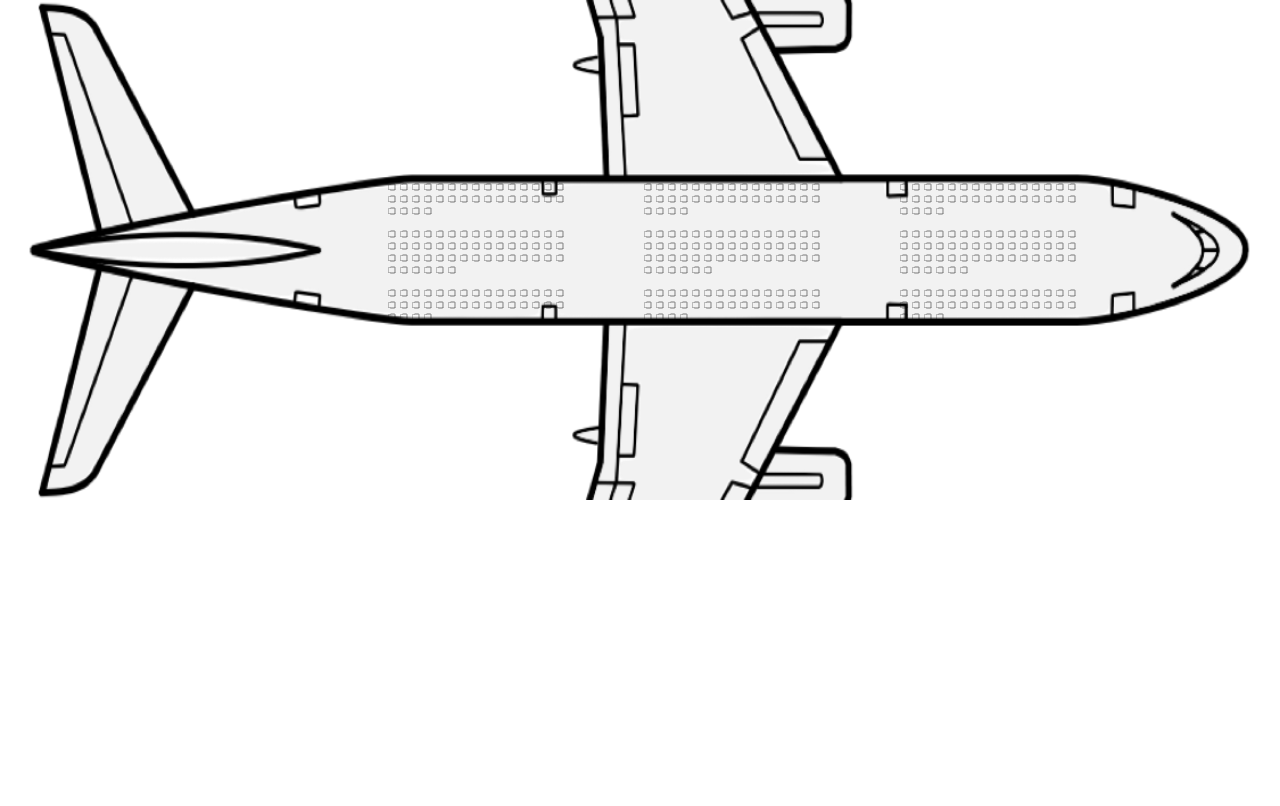
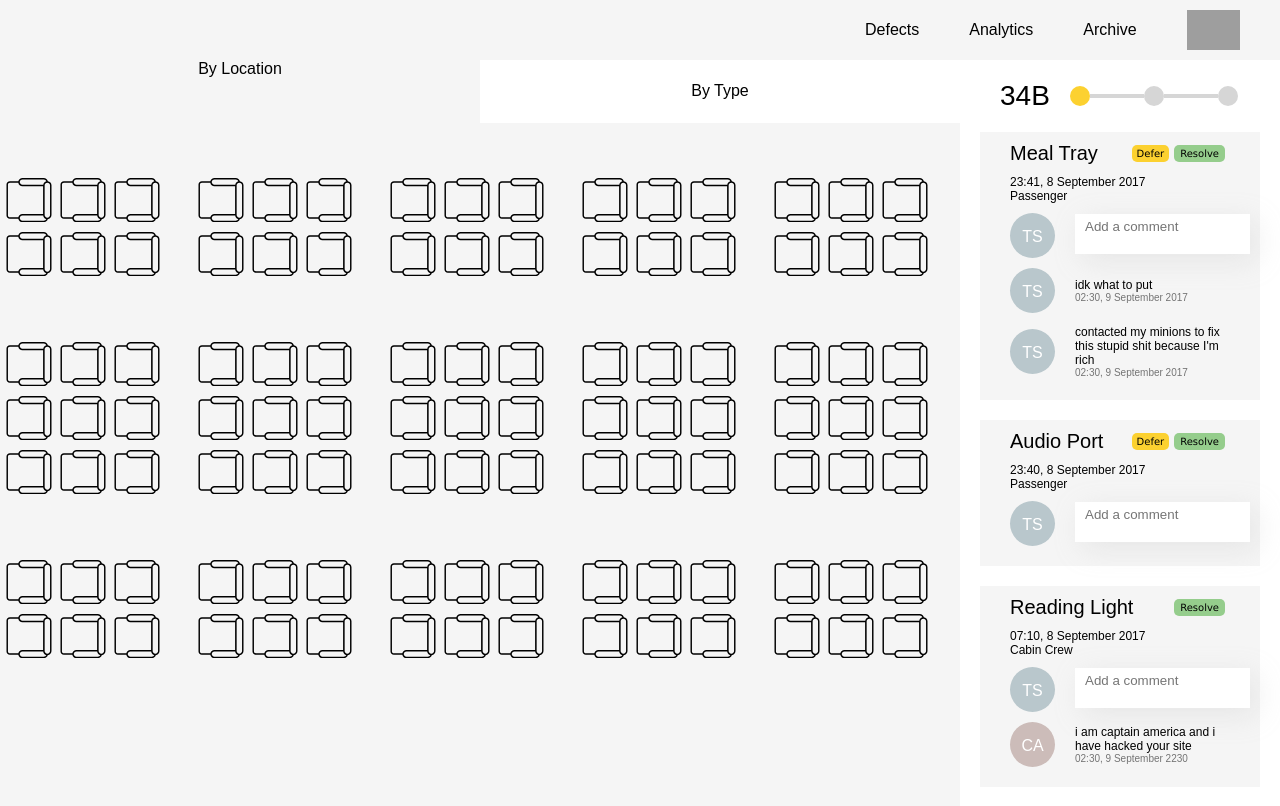
Before and after one commit to pyxyyy/defect-management, a React (Create React App) app in the folder engineer/: page / in a window 1280 px wide. Shown: the top 806 px of the page. Built offline with nearby package versions, Linux system fonts and the light colour scheme; grey boxes are pictures that could not be loaded.

Commit message:
Auto stash before merge of "master" and "origin/master"

```diff
--- a/engineer/src/components/Flight/Flight.css
+++ b/engineer/src/components/Flight/Flight.css
@@ -6,41 +6,18 @@ h1 {
 }
 
 .aeroplane {
-    background-image: url("aeroplane1.png");
-    background-size: 100% 100%;
     height: 500px;
 }
 
-.section1 {
-    padding-left: 30%;
-    width: 15%;
-    padding-top: 13.55%;
-    display: inline-block;
-}
-
-.section2 {
-    padding-left: 30%;
-    width: 15%;
-    padding-top: 0.2%;
-    display: inline-block;
-}
-
-.section3 {
-    padding-left: 5%;
-    width: 15%;
-    padding-top: 13.55%;
-    display: inline-block;
-}
-
-.section4 {
-    padding-left: 5%;
-    width: 15%;
+.section {
+    padding-top: 5%;
+    width: 20%;
     display: inline-block;
 }
 
 .grid td {
-    width: 8px;
-    height: 8px;
+    width: 50px;
+    height: 50px;
     text-align: center;
     float: left;
     margin: 1px;
@@ -52,7 +29,6 @@ h1 {
 }
 
 .incomplete {
-    background-image: url("seat.svg");
     color: #fff;
     display: inline-block;
 }
--- a/engineer/src/components/Flight/Flight.js
+++ b/engineer/src/components/Flight/Flight.js
@@ -16,10 +16,10 @@ class Flight extends Component {
             ],
             complete: []
         };
-        for (let i = 0; i < 34; i++) {
+        for (let i = 0; i < 6; i++) {
             this.state.seat.push('');
         }
-        for (let i = 0; i < 51; i++) {
+        for (let i = 0; i < 9; i++) {
             this.state.seat1.push('');
         }
     }
@@ -42,63 +42,105 @@ class Flight extends Component {
         return (
             <div className="aeroplane">
                 <DrawGrid
-                    class = "section1"
+                    class = "section"
                     seat = { this.state.seat }
                     complete = { this.state.complete }
                     incomplete = { this.state.incomplete }
                     onClickData = { this.onClickData.bind(this) }
                 />
                 <DrawGrid
-                    class = "section3"
+                    class = "section"
                     seat = { this.state.seat }
                     complete = { this.state.complete }
                     incomplete = { this.state.incomplete }
                     onClickData = { this.onClickData.bind(this) }
                 />
                 <DrawGrid
-                    class = "section3"
+                    class = "section"
                     seat = { this.state.seat }
                     complete = { this.state.complete }
                     incomplete = { this.state.incomplete }
                     onClickData = { this.onClickData.bind(this) }
                 />
                 <DrawGrid
-                    class = "section2"
+                    class = "section"
+                    seat = { this.state.seat }
+                    complete = { this.state.complete }
+                    incomplete = { this.state.incomplete }
+                    onClickData = { this.onClickData.bind(this) }
+                />
+                <DrawGrid
+                    class = "section"
+                    seat = { this.state.seat }
+                    complete = { this.state.complete }
+                    incomplete = { this.state.incomplete }
+                    onClickData = { this.onClickData.bind(this) }
+                />
+                <DrawGrid
+                    class = "section"
                     seat = { this.state.seat1 }
                     complete = { this.state.complete }
                     incomplete = { this.state.incomplete }
                     onClickData = { this.onClickData.bind(this) }
                 />
                 <DrawGrid
-                    class = "section4"
+                    class = "section"
                     seat = { this.state.seat1 }
                     complete = { this.state.complete }
                     incomplete = { this.state.incomplete }
                     onClickData = { this.onClickData.bind(this) }
                 />
                 <DrawGrid
-                    class = "section4"
+                    class = "section"
                     seat = { this.state.seat1 }
                     complete = { this.state.complete }
                     incomplete = { this.state.incomplete }
                     onClickData = { this.onClickData.bind(this) }
                 />
                 <DrawGrid
-                    class = "section2"
+                    class = "section"
+                    seat = { this.state.seat1 }
+                    complete = { this.state.complete }
+                    incomplete = { this.state.incomplete }
+                    onClickData = { this.onClickData.bind(this) }
+                />
+                <DrawGrid
+                    class = "section"
+                    seat = { this.state.seat1 }
+                    complete = { this.state.complete }
+                    incomplete = { this.state.incomplete }
+                    onClickData = { this.onClickData.bind(this) }
+                />
+                <DrawGrid
+                    class = "section"
                     seat = { this.state.seat }
                     complete = { this.state.complete }
                     incomplete = { this.state.incomplete }
                     onClickData = { this.onClickData.bind(this) }
                 />
                 <DrawGrid
-                    class = "section4"
+                    class = "section"
                     seat = { this.state.seat }
                     complete = { this.state.complete }
                     incomplete = { this.state.incomplete }
                     onClickData = { this.onClickData.bind(this) }
                 />
                 <DrawGrid
-                    class = "section4"
+                    class = "section"
+                    seat = { this.state.seat }
+                    complete = { this.state.complete }
+                    incomplete = { this.state.incomplete }
+                    onClickData = { this.onClickData.bind(this) }
+                />
+                <DrawGrid
+                    class = "section"
+                    seat = { this.state.seat }
+                    complete = { this.state.complete }
+                    incomplete = { this.state.incomplete }
+                    onClickData = { this.onClickData.bind(this) }
+                />
+                <DrawGrid
+                    class = "section"
                     seat = { this.state.seat }
                     complete = { this.state.complete }
                     incomplete = { this.state.incomplete }
--- a/engineer/src/index.js
+++ b/engineer/src/index.js
@@ -5,5 +5,5 @@ import App from './App';
 import Flight from './components/Flight/Flight';
 import registerServiceWorker from './registerServiceWorker';
 
-ReactDOM.render(<Flight />, document.getElementById('root'));
+ReactDOM.render(<App />, document.getElementById('root'));
 registerServiceWorker();
--- a/engineer/src/pages/FlightPage/FlightPage.css
+++ b/engineer/src/pages/FlightPage/FlightPage.css
@@ -37,3 +37,7 @@
 .FlightPage-SideBar {
     width: 25%;
 }
+
+.FlightPage-Body {
+    width: 100%;
+}
--- a/engineer/src/pages/FlightPage/FlightPage.js
+++ b/engineer/src/pages/FlightPage/FlightPage.js
@@ -1,5 +1,6 @@
 import React, { Component } from 'react';
 import './FlightPage.css';
+import Flight from '../../components/Flight/Flight';
 import SideBar from "../../components/SideBar/SideBar";
 
 class FlightPage extends Component {
@@ -19,6 +20,7 @@ class FlightPage extends Component {
                         <div className={locationStyle}><span>By Location</span></div>
                         <div className={typeStyle}><span>By Type</span></div>
                     </div>
+                    <Flight className="FlightPage-body" />
                 </div>
                 <div className="FlightPage-SideBar"><SideBar /></div>
             </div>
@@ -27,3 +29,4 @@ class FlightPage extends Component {
 }
 
 export default FlightPage;
+{}
```
